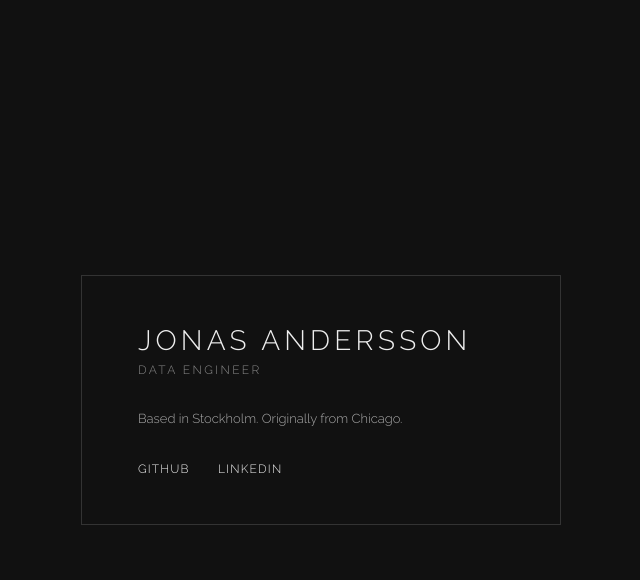
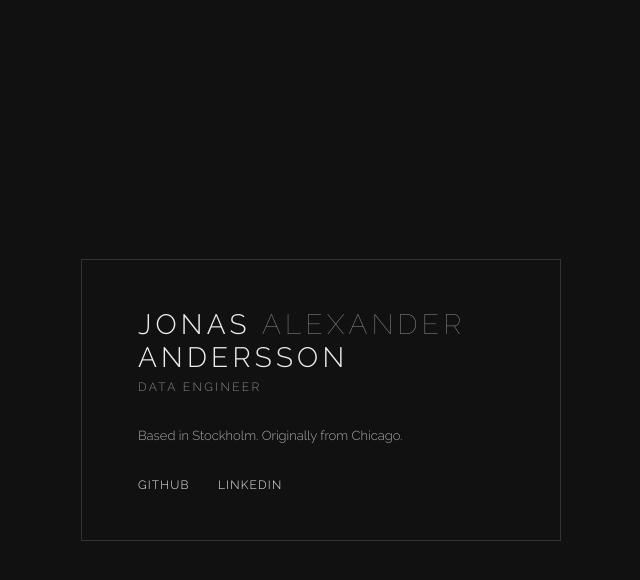
Before and after one commit to jandersson/website, a Flask app: page / in a window 1280 px wide. Shown: the top 580 px of the page, without its empty margins (319-959 px from the left). Run offline with Flask 2, Linux system fonts and the light colour scheme; some libraries are stand-ins or nearby versions.

Commit message:
Add middle name Alexander with lighter font weight
Co-Authored-By: Claude Sonnet 4.6 <noreply@anthropic.com>

```diff
--- a/templates/bootstrap-prestructure.html
+++ b/templates/bootstrap-prestructure.html
@@ -68,7 +68,7 @@
 </head>
 <body>
     <div class="card">
-        <h1>Jonas Andersson</h1>
+        <h1>Jonas <span style="font-weight: 100; color: #888;">Alexander</span> Andersson</h1>
         <div class="title">Data Engineer</div>
         <div class="bio">Based in Stockholm. Originally from Chicago.</div>
         <div class="links">
```
